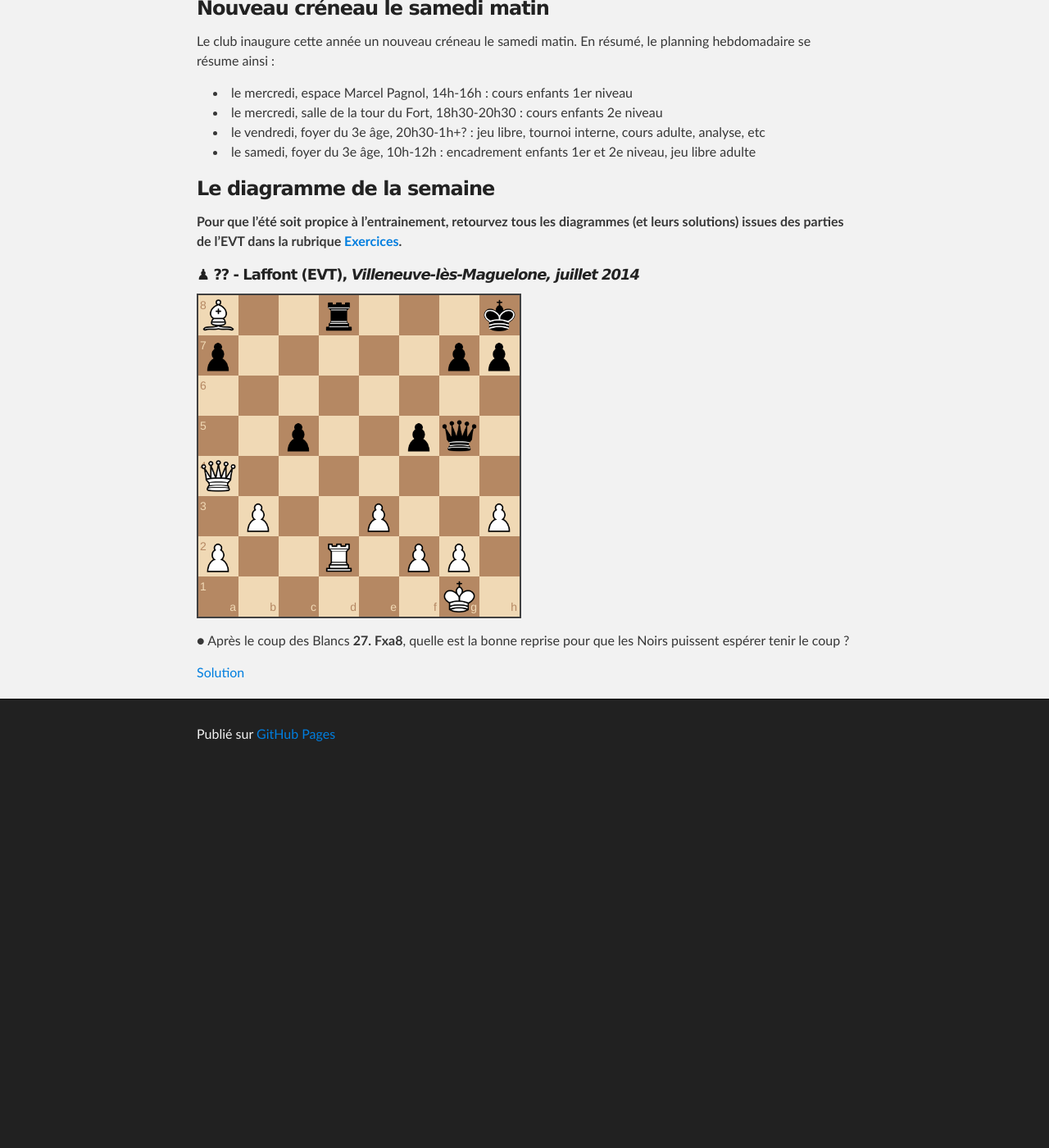
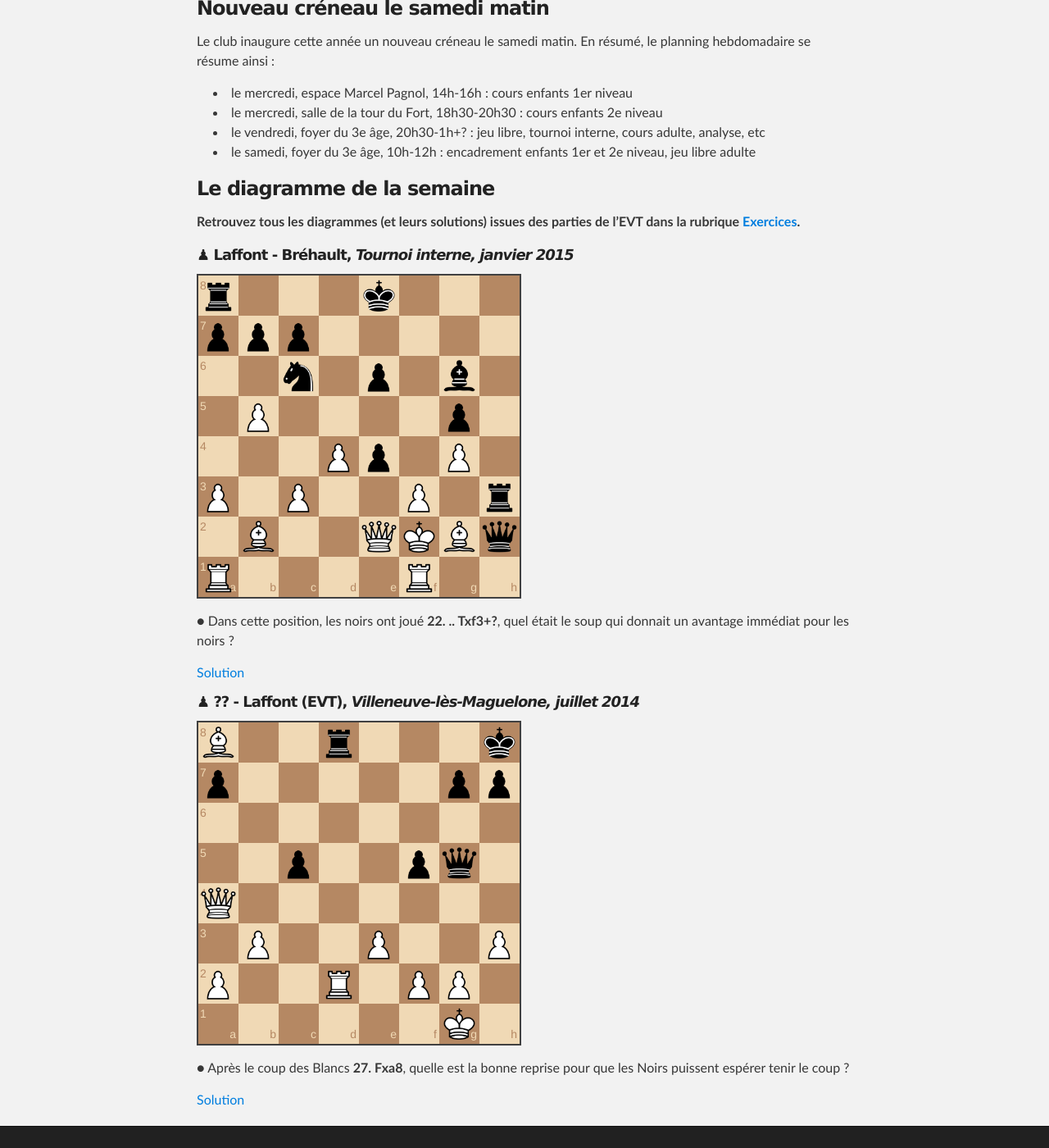
Before and after one commit to echiquier-villeneuve-tolosane/echiquier-villeneuve-tolosane.github.io, a Jekyll site: the page built from index.md, in a window 1280 px wide and 1400 px high, scrolled down 999 px. Shown: the whole window at 82% size. Built offline with Jekyll 4.4.1, drawn with Linux system fonts in a browser that asks for light colours; nearby versions of some CDN libraries; before the commit the page ends 1941 px from its top, so only the background shows below that.

Commit message:
new exercize

```diff
--- a/index.md
+++ b/index.md
@@ -39,8 +39,15 @@ Le club inaugure cette année un nouveau créneau le samedi matin. En résumé,
 
 ### Le diagramme de la semaine ###
 
-**Pour que l'été soit propice à l'entrainement, retourvez tous les diagrammes (et leurs solutions) issues des parties de l'EVT dans la rubrique [Exercices](http://echiquier-villeneuve-tolosane.github.io/exercices.html "Exercices").**
+**Retrouvez tous les diagrammes (et leurs solutions) issues des parties de l'EVT dans la rubrique [Exercices](http://echiquier-villeneuve-tolosane.github.io/exercices.html "Exercices").**
 
+##### &#9823; **Laffont - Bréhault**, *Tournoi interne, janvier 2015*
+
+`r3k3/ppp5/2n1p1b1/1P4p1/3Pp1P1/P1P2P1r/1B2QKBq/R4R2 b q - 2 22`
+
+&#9679; Dans cette position, les noirs ont joué **22. .. Txf3+?**, quel était le soup qui donnait un avantage immédiat pour les noirs ?
+
+> **22. .. exf3 (le fou est perdu dans tous les cas, car si 23 Dxe6+, Ce7 sort ce cavalier de la menace du pion, protége le fou, et empĉhe l'échec Dg8 qui aurait pris une tour)**
 
 ##### &#9823; **?? - Laffont (EVT)**, *Villeneuve-lès-Maguelone, juillet 2014*
 
```
